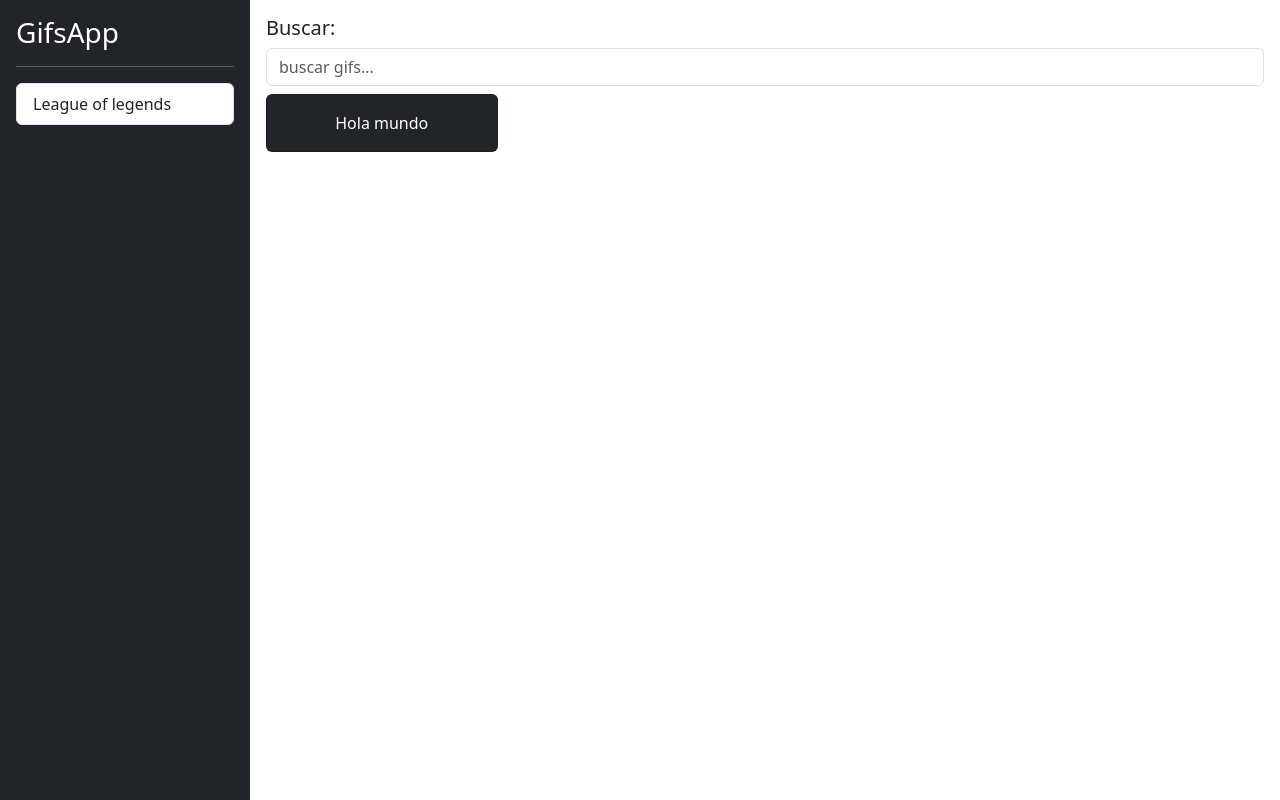
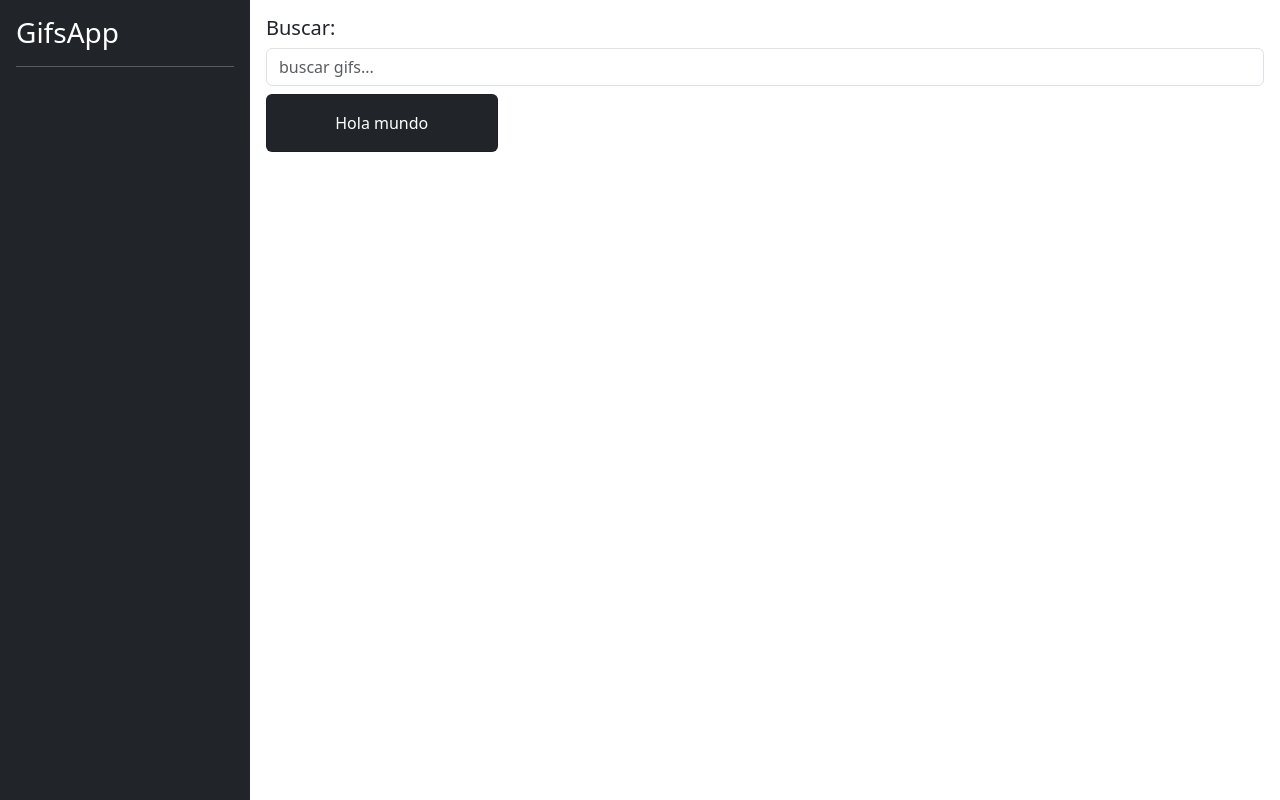
Before and after one commit to jhongmez/GifsApp, an Angular app: page / in a window 1280 px wide. Built offline with nearby package versions, Linux system fonts and the light colour scheme.

Commit message:
Add service get tags into sidebar

```diff
--- a/src/app/gifs/components/search-box/search-box.component.ts
+++ b/src/app/gifs/components/search-box/search-box.component.ts
@@ -1,4 +1,5 @@
 import { Component, ElementRef, ViewChild } from '@angular/core';
+import { GifsService } from '../../services/gifs.service';
 
 @Component({
 	selector: 'gifs-search-box',
@@ -21,12 +22,15 @@ export class SearchBoxComponent {
 	@ViewChild('txtTagInput')
 	tagInput!: ElementRef<HTMLInputElement>;
 
-	constructor() { }
+	constructor( private gifsService: GifsService) { }
 
 	// * Se utilizo el #txtTagInput como referencia para no crear un formsmodule o ngmodels para este manejo
 	searchTag() {
 		const newTag = this.tagInput.nativeElement.value;
-		console.log({ newTag });
+
+		this.gifsService.searchTag( newTag );
+
+		this.tagInput.nativeElement.value = '';
 	}
 
 }
--- /dev/null
+++ b/src/app/gifs/services/gifs.service.ts
@@ -0,0 +1,20 @@
+import { Injectable } from '@angular/core';
+
+@Injectable({providedIn: 'root'})
+
+export class GifsService {
+
+	private _tagsHistory: string[] = [];
+
+	constructor() { }
+
+	get tagsHistory() {
+		return [...this._tagsHistory];
+	}
+
+	public searchTag( tag: string ): void {
+		this._tagsHistory.unshift( tag );
+		console.log(this.tagsHistory);
+	}
+
+}
--- a/src/app/shared/components/sidebar/sidebar.component.html
+++ b/src/app/shared/components/sidebar/sidebar.component.html
@@ -3,9 +3,8 @@
 	<hr class="text-white">
 
 	<div class="list-group list-reset">
-		<button class="list-group-item list-group-item-action">
-			League of legends
+		<button *ngFor="let tag of tags" class="list-group-item list-group-item-action">
+			{{ tag | titlecase }}
 		</button>
 	</div>
-
 </div>
--- a/src/app/shared/components/sidebar/sidebar.component.ts
+++ b/src/app/shared/components/sidebar/sidebar.component.ts
@@ -1,15 +1,18 @@
-import { Component, OnInit } from '@angular/core';
+import { Component } from '@angular/core';
+import { GifsService } from 'src/app/gifs/services/gifs.service';
 
 @Component({
-  selector: 'shared-sidebar',
-  templateUrl: './sidebar.component.html',
-  styleUrls: ['./sidebar.component.css']
+	selector: 'shared-sidebar',
+	templateUrl: './sidebar.component.html',
+	styleUrls: ['./sidebar.component.css']
 })
-export class SidebarComponent implements OnInit {
+export class SidebarComponent {
 
-  constructor() { }
+	constructor(
+		private gifsService: GifsService
+	) { }
 
-  ngOnInit(): void {
-  }
-
+	get tags() {
+		return this.gifsService.tagsHistory;
+	}
 }
```
